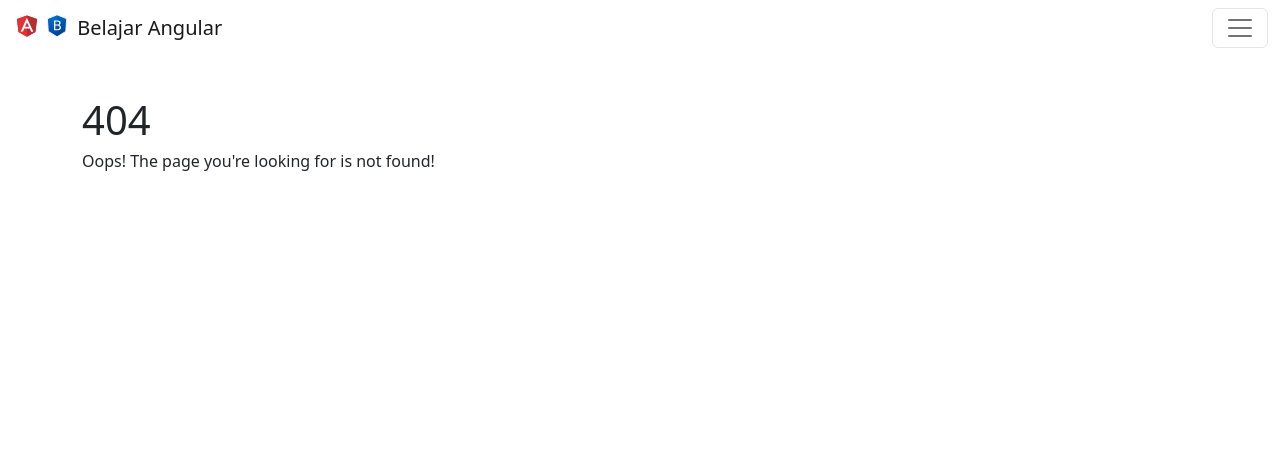
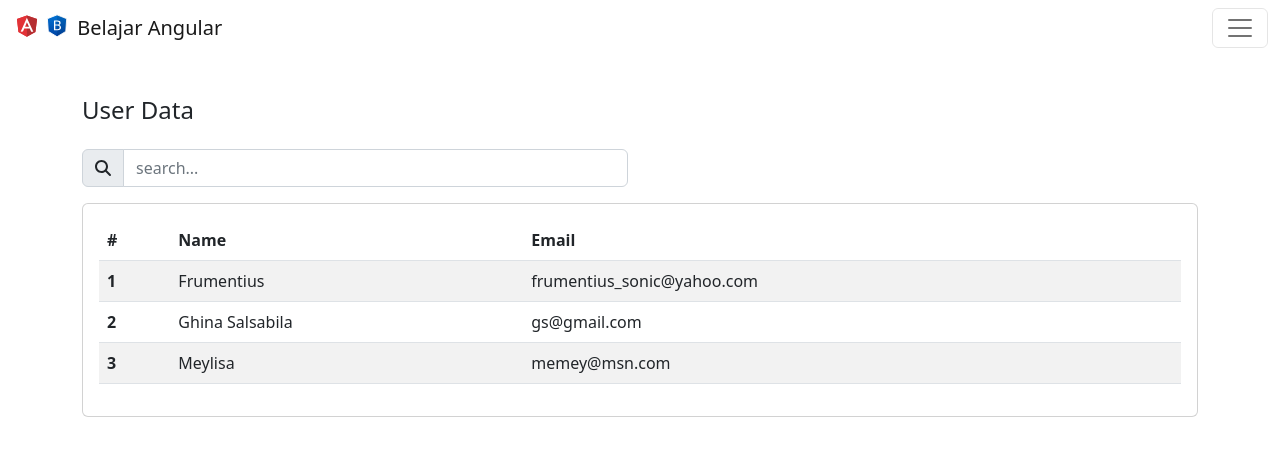
Before and after one commit to Louaykrouna/belajar-angular-login-dashboard, an Angular app: page /user in a window 1280 px wide. Before the commit this address had no page. Shown: the top 456 px of the page. Built offline with nearby package versions, Linux system fonts and the light colour scheme; sample sign-in values are in the browser's storage.

Commit message:
Membuat user table component.

```diff
--- a/package.json
+++ b/package.json
@@ -18,6 +18,11 @@
     "@angular/platform-browser": "^16.0.0",
     "@angular/platform-browser-dynamic": "^16.0.0",
     "@angular/router": "^16.0.0",
+    "@fortawesome/angular-fontawesome": "^0.13.0",
+    "@fortawesome/fontawesome-svg-core": "^6.4.0",
+    "@fortawesome/free-brands-svg-icons": "^6.4.0",
+    "@fortawesome/free-regular-svg-icons": "^6.4.0",
+    "@fortawesome/free-solid-svg-icons": "^6.4.0",
     "@ng-bootstrap/ng-bootstrap": "^15.0.0",
     "@popperjs/core": "^2.11.6",
     "bootstrap": "^5.2.3",
--- a/src/app/app.module.ts
+++ b/src/app/app.module.ts
@@ -4,6 +4,7 @@ import { BrowserModule } from '@angular/platform-browser';
 import { AppRoutingModule } from './app-routing.module';
 import { AppComponent } from './app.component';
 import { NgbModule } from '@ng-bootstrap/ng-bootstrap';
+import { FontAwesomeModule } from '@fortawesome/angular-fontawesome';
 
 @NgModule({
   declarations: [
@@ -12,7 +13,8 @@ import { NgbModule } from '@ng-bootstrap/ng-bootstrap';
   imports: [
     BrowserModule,
     AppRoutingModule,
-    NgbModule
+    NgbModule,
+    FontAwesomeModule
   ],
   providers: [],
   bootstrap: [AppComponent]
--- a/src/app/home/home-routing.module.ts
+++ b/src/app/home/home-routing.module.ts
@@ -8,6 +8,7 @@ const routes: Routes = [
     component: HomeComponent,
     children: [
       { path: '', loadChildren: () => import('../welcome/welcome.module').then(m => m.WelcomeModule) },
+      { path: 'user', loadChildren: () => import('../user-table/user-table.module').then(m => m.UserTableModule) },
       { path: 'logout', loadChildren: () => import('../logout/logout.module').then(m => m.LogoutModule) },
       { path: '**', loadChildren: () => import('../not-found/not-found.module').then(m => m.NotFoundModule) }
     ]
--- /dev/null
+++ b/src/app/user-table/user-table-routing.module.ts
@@ -0,0 +1,11 @@
+import { NgModule } from '@angular/core';
+import { RouterModule, Routes } from '@angular/router';
+import { UserTableComponent } from './user-table.component';
+
+const routes: Routes = [{ path: '', component: UserTableComponent }];
+
+@NgModule({
+  imports: [RouterModule.forChild(routes)],
+  exports: [RouterModule]
+})
+export class UserTableRoutingModule { }
--- /dev/null
+++ b/src/app/user-table/user-table.component.html
@@ -0,0 +1,46 @@
+<div class="container">
+    <div class="row pt-5">
+        <div class="col">
+            <h4>User Data</h4>
+        </div>
+    </div>
+</div>
+<div class="container mt-3">
+    <div class="row">
+        <div class="col-xs-4 col-md-6 col-sm-12">
+            <form>
+                <div class="input-group">
+                    <span class="input-group-text" id="basic-addon1"><fa-icon [icon]="faMagnifyingGlass" /></span>
+                    <input id="table-filtering-search" class="form-control" type="text" [formControl]="filter"
+                        placeholder="search..." aria-label="Search" aria-describedby="basic-addon1">
+                </div>
+            </form>
+        </div>
+    </div>
+</div>
+<div class="container mt-3">
+    <div class="row">
+        <div class="col">
+            <div class="card">
+                <div class="card-body">
+                    <table class="table table-striped">
+                        <thead>
+                            <tr>
+                                <th scope="col">#</th>
+                                <th scope="col">Name</th>
+                                <th scope="col">Email</th>
+                            </tr>
+                        </thead>
+                        <tbody>
+                            <tr *ngFor="let user of userFilter$ | async; index as i">
+                                <th scope="row">{{ i + 1 }}</th>
+                                <td><ngb-highlight [result]="user.name" [term]="filter.value"></ngb-highlight></td>
+                                <td><ngb-highlight [result]="user.email" [term]="filter.value"></ngb-highlight></td>
+                            </tr>
+                        </tbody>
+                    </table>
+                </div>
+            </div>
+        </div>
+    </div>
+</div>
--- /dev/null
+++ b/src/app/user-table/user-table.component.ts
@@ -0,0 +1,62 @@
+import { Component, OnInit, OnDestroy } from '@angular/core';
+import { HttpClient } from '@angular/common/http';
+import { FormControl } from '@angular/forms';
+
+import { Observable, Subscription } from 'rxjs';
+import { map, startWith } from 'rxjs/operators';
+
+import { faMagnifyingGlass } from '@fortawesome/free-solid-svg-icons';
+
+import { UserObjType } from '../type/type-interfaces';
+
+@Component({
+  selector: 'app-user-table',
+  templateUrl: './user-table.component.html',
+  styleUrls: ['./user-table.component.css']
+})
+export class UserTableComponent implements OnInit, OnDestroy {
+  users: UserObjType[];
+  varSub!: null | Subscription;
+  users$;
+
+  userFilter$!: Observable<UserObjType[]>;
+  varSubFilter!: null | Subscription;
+	filter;
+
+  faMagnifyingGlass;
+
+  constructor(private http: HttpClient) {
+    this.users = [];
+    this.users$ = this.http.get<UserObjType[]>('/assets/user-data.json');
+    this.filter = new FormControl('', { nonNullable: true });
+    this.faMagnifyingGlass = faMagnifyingGlass;
+  }
+  search(text: string): UserObjType[] {
+    return this.users.filter((user) => {
+      const term = text.toLowerCase();
+      return (
+        user.name.toLowerCase().includes(term) ||
+        user.email.toLowerCase().includes(term)
+      );
+    });
+  }
+  ngOnInit(): void {
+    this.varSub = this.users$.subscribe({
+      next: (response) => {
+        this.users = response;
+      },
+      error: (err) => {
+        console.log(err.message);
+      },
+      complete: () => {
+        this.userFilter$ = this.filter.valueChanges.pipe(
+          startWith(''),
+          map((text) => this.search(text)),
+        );
+      }
+    });
+  }
+  ngOnDestroy(): void {
+    if (this.varSub) this.varSub.unsubscribe();
+  }
+}
```
Also changed, not shown: src/app/user-table/user-table.module.ts (added, +26 -0 lines), src/app/user-table/user-table.component.css (added), 2 other files (tests, documents, lock files or other folders).
